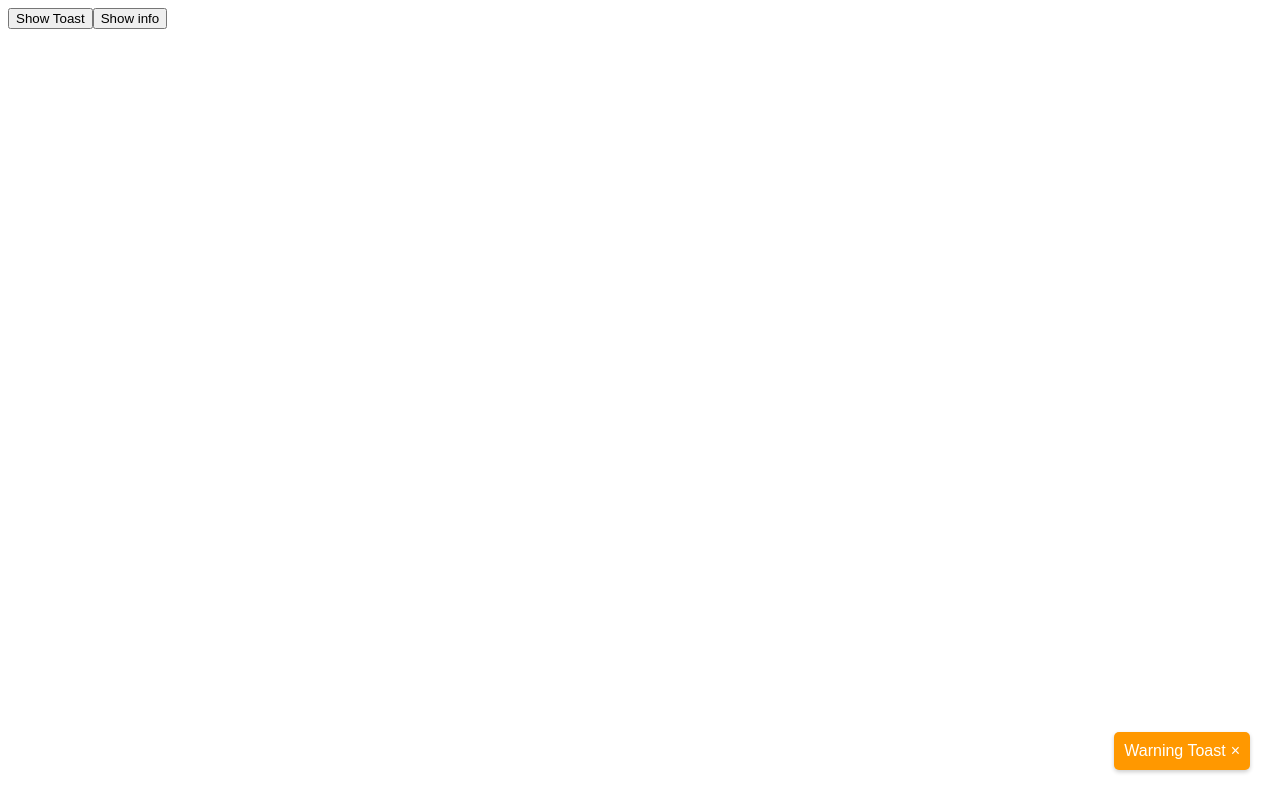
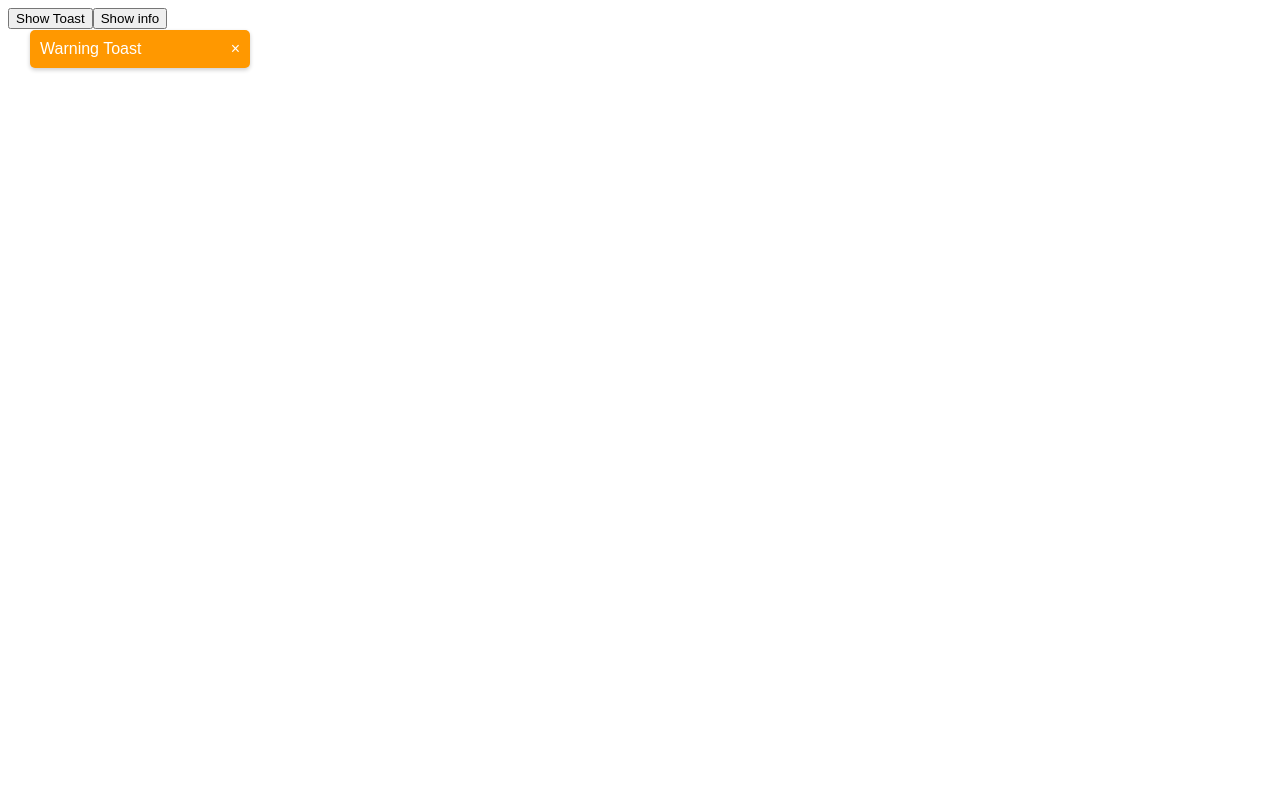
Before and after one commit to Kushagra-234/React-toast, a React (Vite) app: page / in a window 1280 px wide. Both pictures are taken after a click on the button "Show Toast". Built offline with nearby package versions, Linux system fonts and the light colour scheme.

Commit message:
feat: position prop update

```diff
--- a/src/App.tsx
+++ b/src/App.tsx
@@ -2,7 +2,7 @@ import "./App.css";
 import useToast from "./hooks/use-toast";
 
 function App() {
-  const { ToastComponent, showToast } = useToast();
+  const { ToastComponent, showToast } = useToast("top-left");
   const handleToast = () => {
     showToast({
       type: "warning",
--- a/src/components/toast.tsx
+++ b/src/components/toast.tsx
@@ -12,7 +12,6 @@ export type ToastDataType = {
   type: ToastType;
   message: string;
   duration: number;
-  position?: ToastPosition;
   onClose?: () => void;
 };
 
@@ -22,19 +21,16 @@ const Toast = ({
   type = "info",
   message = "This is an info",
   onClose,
-  position = "bottom-right",
 }: Props) => {
   const handleClose = () => {
     if (typeof onClose === "function") onClose();
   };
   return (
-    <div className={styles[position]}>
-      <div className={`${styles.toastContainer} ${styles[type]}`}>
-        {message}
-        <span onClick={() => handleClose()} className={styles.closeButton}>
-          &times;
-        </span>
-      </div>
+    <div className={`${styles.toastContainer} ${styles[type]}`}>
+      {message}
+      <span onClick={() => handleClose()} className={styles.closeButton}>
+        &times;
+      </span>
     </div>
   );
 };
--- a/src/hooks/use-toast.tsx
+++ b/src/hooks/use-toast.tsx
@@ -1,9 +1,13 @@
 import { useRef, useState } from "react";
-import Toast, { ToastDataType, ToastType } from "../components/toast";
+import Toast, {
+  ToastDataType,
+  ToastPosition,
+  ToastType,
+} from "../components/toast";
 import { v4 as uuidv4 } from "uuid";
+import styles from "../styles/toast.module.css";
 
-const useToast = () => {
-  const [toastData, setToastData] = useState<null | ToastDataType>(null);
+const useToast = (position: ToastPosition) => {
   const [toastList, setToastList] = useState<ToastDataType[]>([]);
   let timerRef = useRef<null | number>(null);
 
@@ -13,25 +17,19 @@ const useToast = () => {
     duration: number;
   }) => {
     const newToast = { id: uuidv4(), ...toastProps };
-    setToastData(newToast);
-    setToastList([...toastList, newToast]);
+
+    setToastList([newToast, ...toastList]);
     if (timerRef.current) clearTimeout(timerRef.current);
     timerRef.current = setTimeout(() => {
-      setToastData(null);
       setToastList([]); // need to remove the toast which has it time completed
     }, toastProps.duration);
   };
 
   const ToastComponent = (
-    <div
-      style={{
-        gap: "30px",
-        position: "fixed",
-        bottom: "20px",
-        right: "20px",
-      }}
-    >
-      {toastData ? toastList.map((_) => <Toast {...toastData} />) : null}
+    <div className={styles[position]}>
+      {toastList.length > 0
+        ? toastList.map((toastInfo) => <Toast {...toastInfo} />)
+        : null}
     </div>
   );
 
--- a/src/styles/toast.module.css
+++ b/src/styles/toast.module.css
@@ -1,9 +1,11 @@
 .toastContainer {
   font-family: sans-serif;
   padding: 10px;
+  min-width: 200px;
   margin: 10px;
   display: flex;
   align-items: center;
+  justify-content: space-between;
   border-radius: 5px;
   color: white;
   box-shadow: 0 2px 4px rgba(0, 0, 0, 0.2);
@@ -28,6 +30,7 @@
   align-items: center;
 }
 .bottom-right {
+  position: fixed;
   bottom: 20px;
   right: 20px;
 }
```
